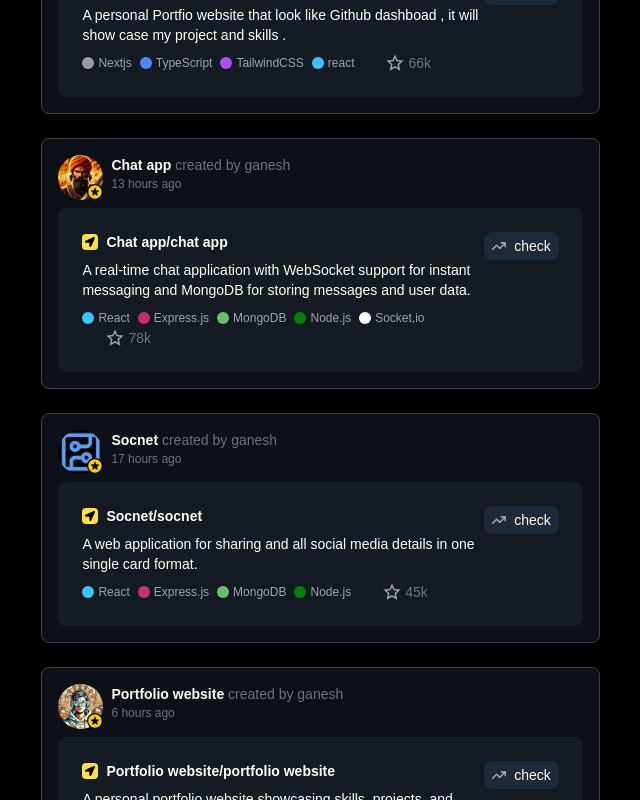
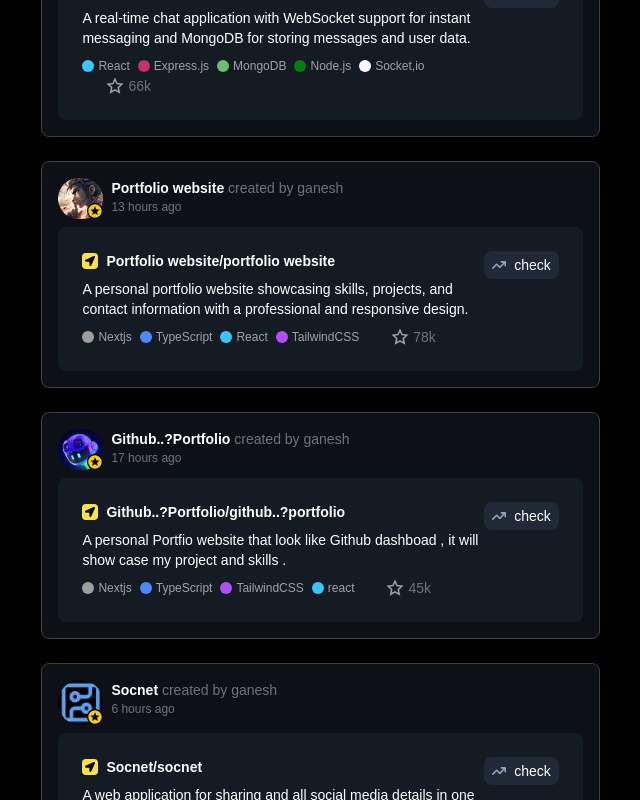
Before and after one commit to ganeshkondaka/portfolio_GH, a Next.js app: page / in a window 1280 px wide. Shown: the part 1240-2040 px from the top of the page, without its empty margins (325-965 px from the left). Built offline with nearby package versions, Linux system fonts and the light colour scheme.

Commit message:
added image added profolo

```diff
--- a/app/data/index.ts
+++ b/app/data/index.ts
@@ -40,19 +40,27 @@
 
     },
     {
+        name: 'Chat app',
+        href: 'https://mern-chatapp-frontend-psi.vercel.app/',
+        technologies: ['React','Express.js', 'MongoDB',  'Node.js', 'Socket,io'],
+        description: 'A real-time chat application with WebSocket support for instant messaging and MongoDB for storing messages and user data.',
+        logo:'/shivaji20.jpeg'
+
+    },
+    {
+        name: 'Portfolio website',
+        href: 'https://ganeshprofolio.vercel.app/',
+        technologies: ['Nextjs', 'TypeScript', 'React', 'TailwindCSS'],
+        description: 'A personal portfolio website showcasing skills, projects, and contact information with a professional and responsive design.',
+        logo:'/anime.png'
+
+    },
+    {
         name: 'Github..?Portfolio',
         href: 'https://gttheme.vercel.app/',
         technologies: ['Nextjs', 'TypeScript', 'TailwindCSS', 'react'],
         description: 'A personal Portfio website that look like Github dashboad , it will show case my project and skills .',
         logo:'/copilot.png'
-
-    },
-    {
-        name: 'Chat app',
-        href: 'https://mern-chatapp-frontend-psi.vercel.app/',
-        technologies: ['React','Express.js', 'MongoDB',  'Node.js', 'Socket,io'],
-        description: 'A real-time chat application with WebSocket support for instant messaging and MongoDB for storing messages and user data.',
-        logo:'/shivaji20.jpeg'
 
     },
     {
@@ -70,14 +78,6 @@
     //     logo:'/gtlogo.png'
 
     // },
-    {
-        name: 'Portfolio website',
-        href: 'https://tsportfolio-repo.vercel.app/',
-        technologies: ['Nextjs', 'TypeScript', 'Aeternity UI', 'React', 'TailwindCSS'],
-        description: 'A personal portfolio website showcasing skills, projects, and contact information with a professional and responsive design.',
-        logo:'/pxldp4.jpeg'
-
-    },
     {
         name: 'Traffic sign board',
         href: 'https://2bxyuirgwqswmwppdwwgmxtrafficwebapp.streamlit.app/',
```
Also changed, not shown: public/anime.png (added).
